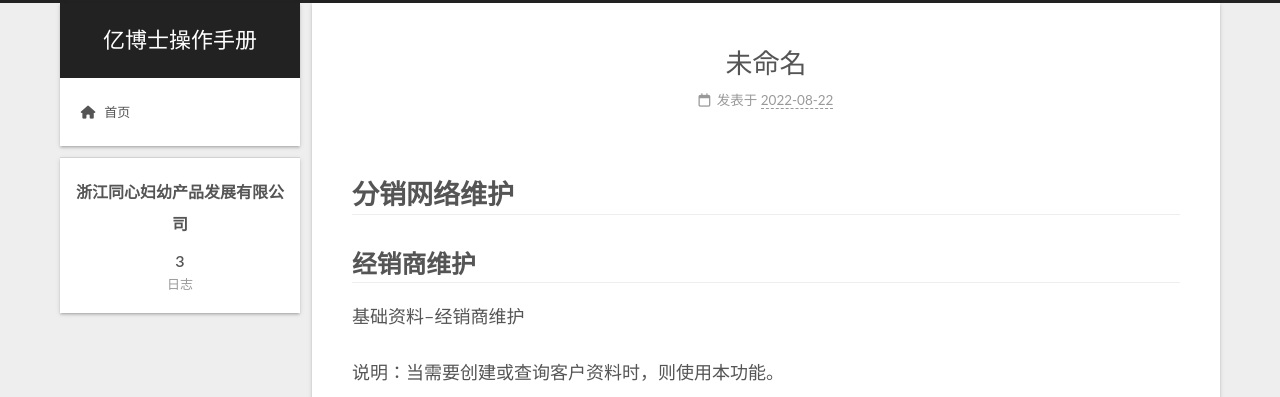
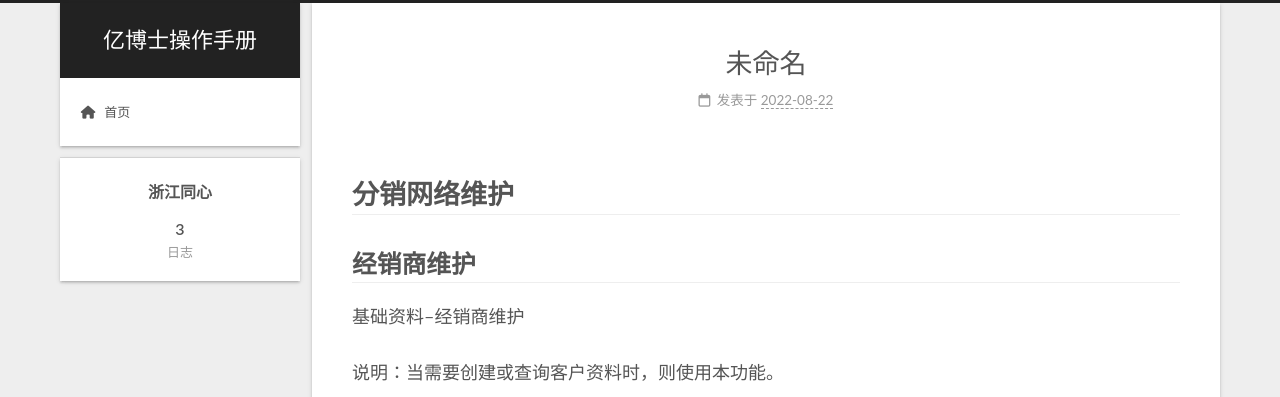
Before and after one commit to fengyingmol/fengyingmol.github.io, a plain HTML site: page index/index.html in a window 1280 px wide. Shown: the top 397 px of the page. Drawn offline with nearby package versions, Linux system fonts and the light colour scheme.

Commit message:
Site updated: 2022-08-23 15:34:00

```diff
--- a/index/index.html
+++ b/index/index.html
@@ -25,7 +25,7 @@
 <meta property="og:url" content="https://fengyingmol.github.io/index/index.html">
 <meta property="og:site_name" content="亿博士操作手册">
 <meta property="og:locale" content="zh_CN">
-<meta property="article:author" content="浙江同心妇幼产品发展有限公司">
+<meta property="article:author" content="浙江同心">
 <meta name="twitter:card" content="summary">
 
 
@@ -116,7 +116,7 @@
 
         <div class="site-overview-wrap sidebar-panel">
           <div class="site-author site-overview-item animated" itemprop="author" itemscope itemtype="http://schema.org/Person">
-  <p class="site-author-name" itemprop="name">浙江同心妇幼产品发展有限公司</p>
+  <p class="site-author-name" itemprop="name">浙江同心</p>
   <div class="site-description" itemprop="description"></div>
 </div>
 <div class="site-state-wrap site-overview-item animated">
@@ -166,7 +166,7 @@
 
     <span hidden itemprop="author" itemscope itemtype="http://schema.org/Person">
       <meta itemprop="image" content="/images/avatar.gif">
-      <meta itemprop="name" content="浙江同心妇幼产品发展有限公司">
+      <meta itemprop="name" content="浙江同心">
     </span>
 
     <span hidden itemprop="publisher" itemscope itemtype="http://schema.org/Organization">
@@ -370,7 +370,7 @@
 
     <span hidden itemprop="author" itemscope itemtype="http://schema.org/Person">
       <meta itemprop="image" content="/images/avatar.gif">
-      <meta itemprop="name" content="浙江同心妇幼产品发展有限公司">
+      <meta itemprop="name" content="浙江同心">
     </span>
 
     <span hidden itemprop="publisher" itemscope itemtype="http://schema.org/Organization">
@@ -465,7 +465,7 @@
 
     <span hidden itemprop="author" itemscope itemtype="http://schema.org/Person">
       <meta itemprop="image" content="/images/avatar.gif">
-      <meta itemprop="name" content="浙江同心妇幼产品发展有限公司">
+      <meta itemprop="name" content="浙江同心">
     </span>
 
     <span hidden itemprop="publisher" itemscope itemtype="http://schema.org/Organization">
@@ -598,7 +598,7 @@
   <span class="with-love">
     <i class="fa fa-heart"></i>
   </span>
-  <span class="author" itemprop="copyrightHolder">浙江同心妇幼产品发展有限公司</span>
+  <span class="author" itemprop="copyrightHolder">浙江同心</span>
 </div>
   <div class="powered-by">由 <a href="https://hexo.io/" rel="noopener" target="_blank">Hexo</a> & <a href="https://theme-next.js.org/" rel="noopener" target="_blank">NexT.Gemini</a> 强力驱动
   </div>
```
Also changed, not shown: 2022/08/17/亿博士操作手册--门店/index.html (+4 -4 lines), 2022/08/22/亿博士操作手册--采购/index.html (+4 -4 lines), 2022/08/22/亿博士操作手册--销售/index.html (+4 -4 lines), archives/2022/08/index.html (+3 -3 lines), archives/2022/index.html (+3 -3 lines), archives/index.html (+3 -3 lines), index.html (+3 -3 lines).
